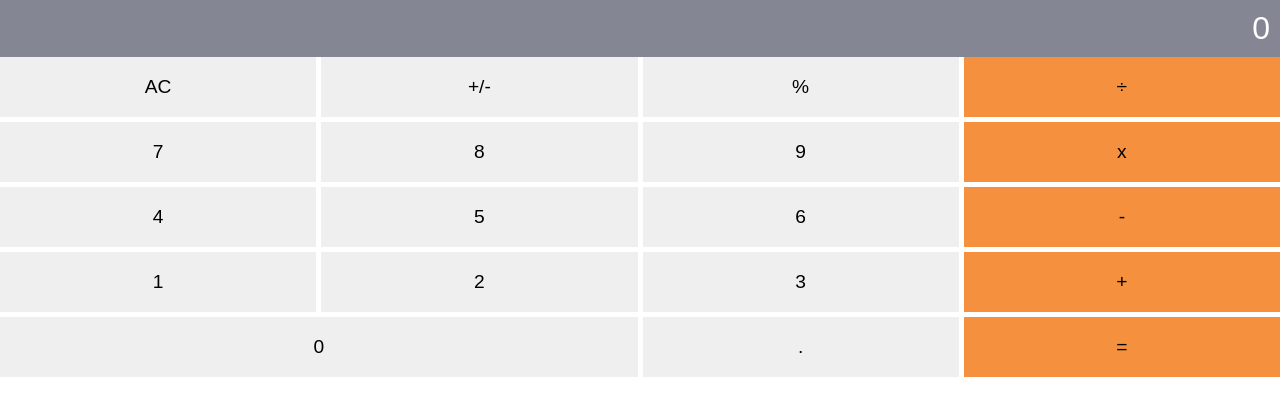
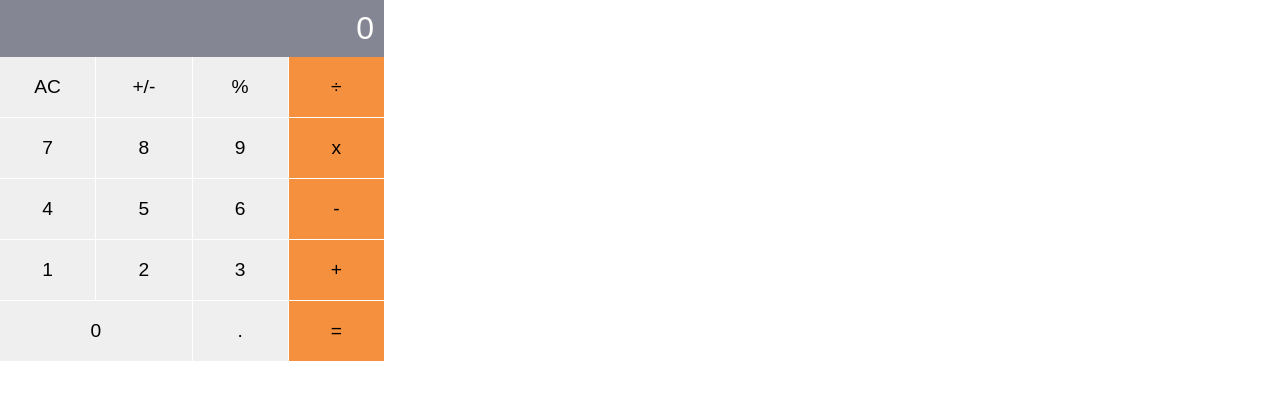
Before and after one commit to LeslieAine/math-magicians, a React (Create React App) app: page / in a window 1280 px wide. Shown: the top 416 px of the page. Built offline with nearby package versions, Linux system fonts and the light colour scheme.

Commit message:
Fixed requested changes

```diff
--- a/src/styles/calculator.css
+++ b/src/styles/calculator.css
@@ -21,7 +21,7 @@
 .calculator-buttons {
   display: grid;
   grid-template-columns: repeat(4, 1fr);
-  grid-gap: 5px;
+  grid-gap: 1px;
 }
 
 .calculator-button {
@@ -29,3 +29,7 @@
   border: none;
   height: 60px;
 }
+
+.calculator {
+  width: 30vw;
+}
```
Also changed, not shown: src/reportWebVitals.js (deleted, +0 -15 lines), src/setupTests.js (deleted, +0 -5 lines).
